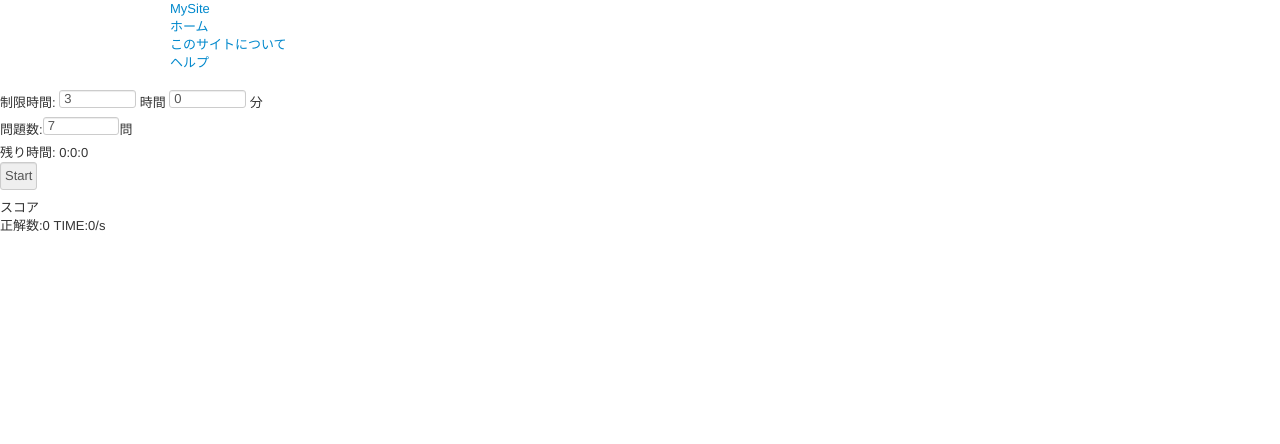
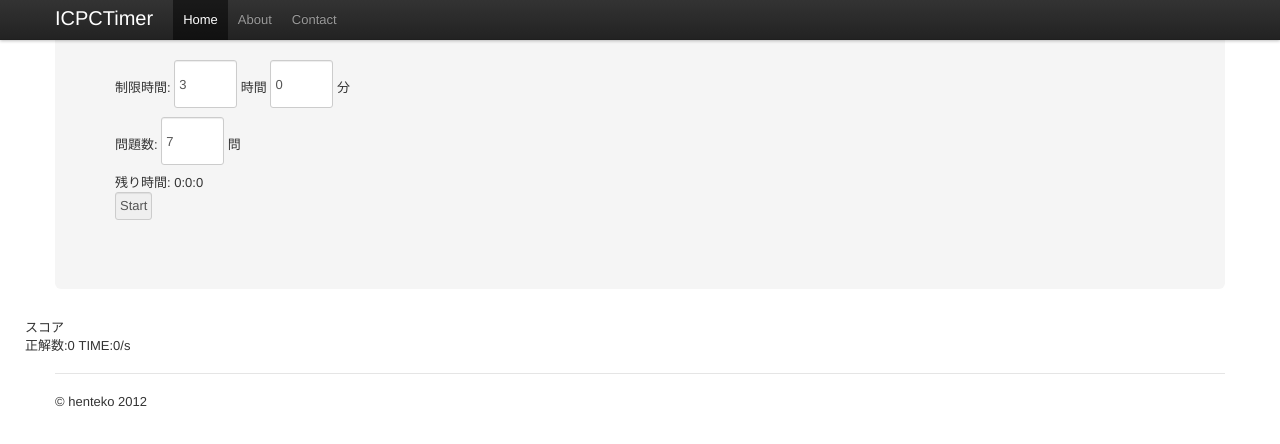
Before and after one commit to henteko/icpctimer, a plain HTML site: page public_html/index.html in a window 1280 px wide. Drawn offline with Linux system fonts and the light colour scheme.

Commit message:
index.html change for bootstrap

```diff
--- a/public_html/index.html
+++ b/public_html/index.html
@@ -2,38 +2,61 @@
 	<head>
 		<script src="js/ICPCTimer.js"></script>
 		<script src="lib/bootstrap/js/bootstrap.min.js"></script>
-		<link rel="stylesheet" href="lib/bootstrap/css/bootstrap.min.css" type="text/css" />
+		<link rel="stylesheet" href="lib/bootstrap/css/bootstrap.css" type="text/css" />
+		<link rel="stylesheet" href="lib/bootstrap/css/bootstrap-responsive.css" type="text/css" />
 		<title>ICPCTimer</title>
 	</head>
-
-   <div class="topbar">
-   	<div class="fill">
+	<div class="navbar navbar-fixed-top">
+		<div class="navbar-inner">
 			<div class="container">
-   			<a href="" class="brand">MySite</a>
+				<a class="btn btn-navbar" data-toggle="collapse" data-target=".nav-collapse"> <span class="icon-bar"></span> <span class="icon-bar"></span> <span class="icon-bar"></span> </a>
+				<a class="brand" href="#">ICPCTimer</a>
+				<div class="nav-collapse">
 					<ul class="nav">
-   				<li class="active"><a href="">ホーム</a></li>
-   				<li><a href="">このサイトについて</a></li>
-   				<li><a href="">ヘルプ</a></li>
+						<li class="active">
+							<a href="#">Home</a>
+						</li>
+						<li>
+							<a href="#about">About</a>
+						</li>
+						<li>
+							<a href="#contact">Contact</a>
+						</li>
 					</ul>
+				</div><!--/.nav-collapse -->
 			</div>
 		</div>
 	</div>
+	<div class="container">
+		<div class="hero-unit">
+			制限時間:
+			<input type="number" size="5" style="width:6%;height:6%;" id="count_h" name="count_h" value=3 >
+			時間
+			<input type="number" size="5" style="width:6%;height:6%;" id="count_m" name="count_m" value=0 >
+			分
+			<br>
+			問題数:
+			<input type="number" size="5" style="width:6%;height:6%;" id="question_count" name="question_count" value=7>
+			問
+			<div name="myClick" id="myClick">
+				残り時間: 0:0:0
+			</div>
+			<input type="button" value="Start" name="myButton" id="myButton" onclick="set()">
+			<div id="question_host"　></div>
+		</div>
 
-	<div>
-		制限時間:
-		<input type="number" size="5" style="width:6%;" id="count_h" name="count_h" value=3 >
-		時間
-		<input type="number" size="5" style="width:6%;" id="count_m" name="count_m" value=0 >
-		分<br>
-		問題数:<input type="number" size="5" style="width:6%;" id="question_count" name="question_count" value=7>問
-		<div name="myClick" id="myClick">残り時間: 0:0:0</div>
-		<input type="button" value="Start" name="myButton" id="myButton" onclick="set()">
+		<div class="row">
+			スコア
+			<div id="score">
+				正解数:0 TIME:0/s
+			</div>
 			<div id="compleat"></div>
 		</div>
-
-	<div>
-		<div id="question_host"　></div>
+		<hr>
+		<footer>
+			<p>
+				&copy; henteko 2012
+			</p>
+		</footer>
 	</div>
-	スコア
-	<div id="score">正解数:0 TIME:0/s</div>
 </html>
```
Also changed, not shown: 2 other files. Lines whose indentation alone changed are shown as unchanged.
